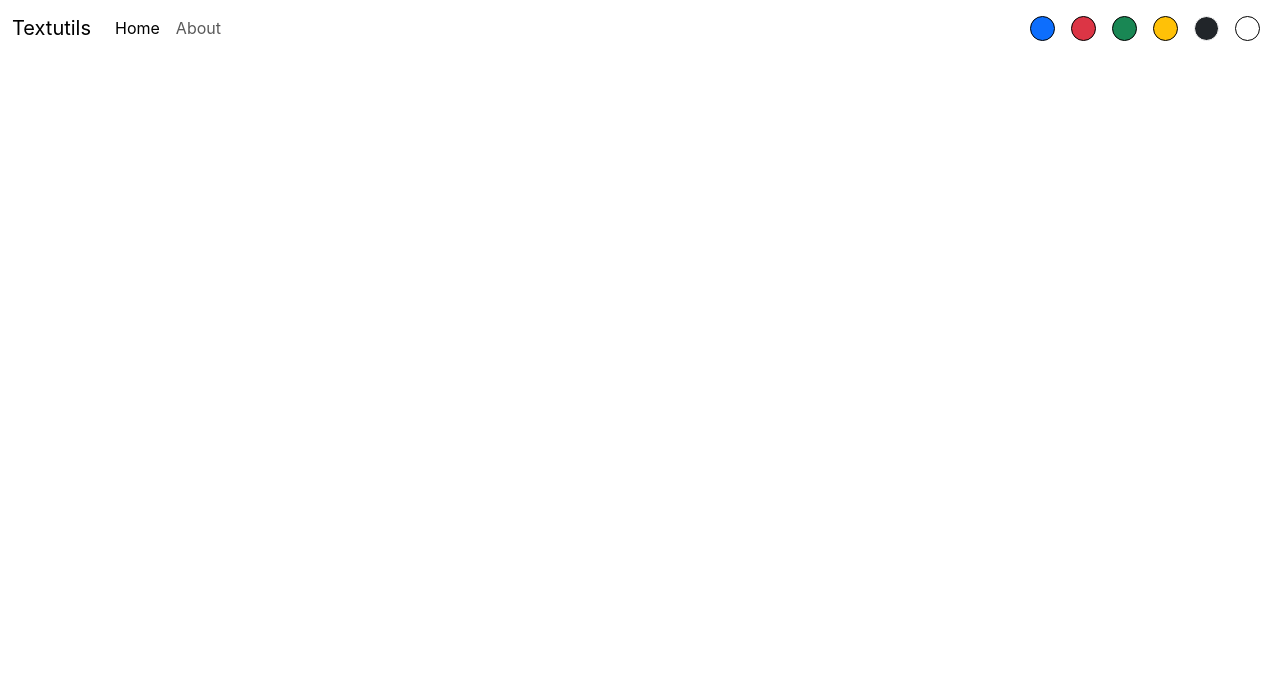
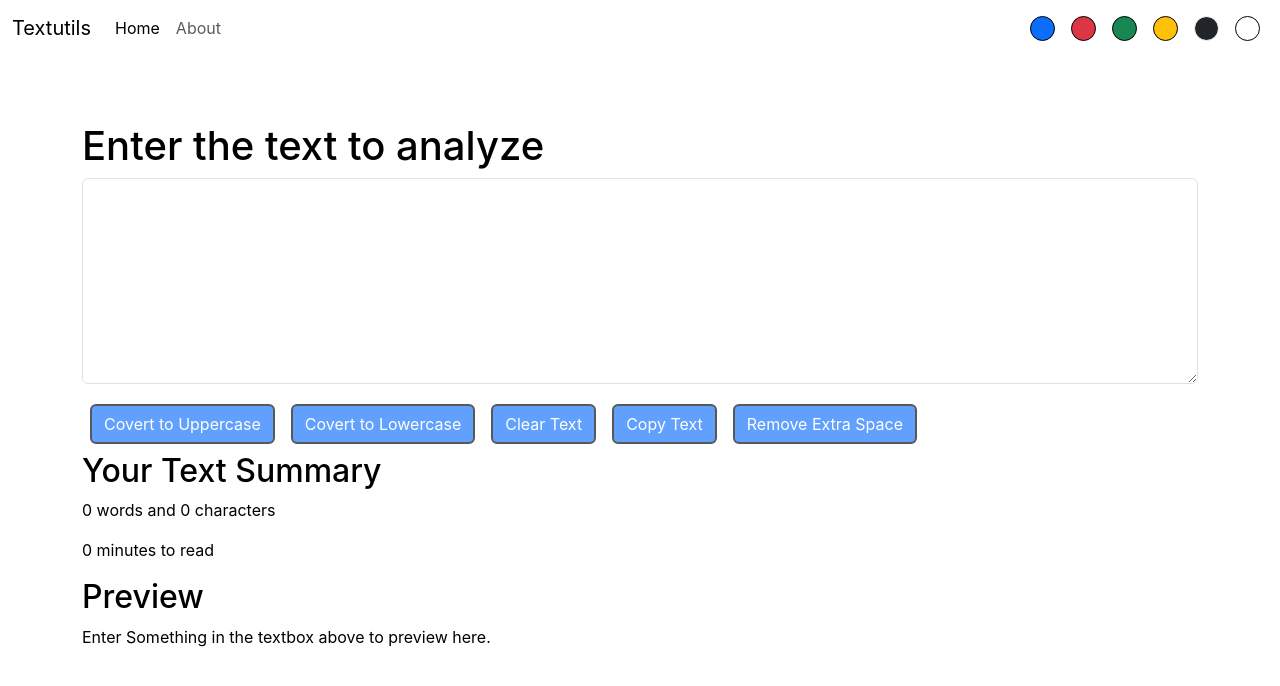
Before and after one commit to Subhi2911/TextUtils, a React (Create React App) app: page / in a window 1280 px wide. Shown: the top 686 px of the page. Built offline with nearby package versions, Linux system fonts and the light colour scheme.

Commit message:
fixing the home page error

```diff
--- a/src/App.js
+++ b/src/App.js
@@ -91,8 +91,8 @@
       <div className="cntainer my-3">
         <Routes>
           <Route path="/about" element={<About mode={mode} colour={colour} />}/>
-          <Route path="/TextUtils" element={<TextForm showAlert={showAlert} heading="Enter the text to analyze" mode={mode} colour={colour}/>}/>
-          <Route path="/home" element={<TextForm showAlert={showAlert} heading="Enter the text to analyze" mode={mode} colour={colour}/>}/>
+          <Route path="/" element={<TextForm showAlert={showAlert} heading="Enter the text to analyze" mode={mode} colour={colour}/>}/>
+          <Route path="/" element={<TextForm showAlert={showAlert} heading="Enter the text to analyze" mode={mode} colour={colour}/>}/>
         </Routes>
     </div>
     {/* git</Router> */}
--- a/src/components/Navbar.js
+++ b/src/components/Navbar.js
@@ -6,14 +6,14 @@
   return (
     <nav className={`navbar navbar-expand-lg navbar-${props.mode}`} style={{backgroundColor: props.colour}}>
   <div className="container-fluid">
-    <Link className="navbar-brand" to="/TextUtils">{props.title}</Link>
+    <Link className="navbar-brand" to="/">{props.title}</Link>
     <button className="navbar-toggler" type="button" data-bs-toggle="collapse" data-bs-target="#navbarSupportedContent" aria-controls="navbarSupportedContent" aria-expanded="false" aria-label="Toggle navigation">
       <span className="navbar-toggler-icon"></span>
     </button>
     <div className="collapse navbar-collapse" id="navbarSupportedContent">
       <ul className="navbar-nav me-auto mb-2 mb-lg-0">
         <li className="nav-item">
-          <Link className="nav-link active" aria-current='page' to="/home">Home</Link>
+          <Link className="nav-link active" aria-current='page' to="/">Home</Link>
         </li>
         <li className="nav-item">
           <Link className="nav-link" to="/about">{props.aboutText}</Link>
```
